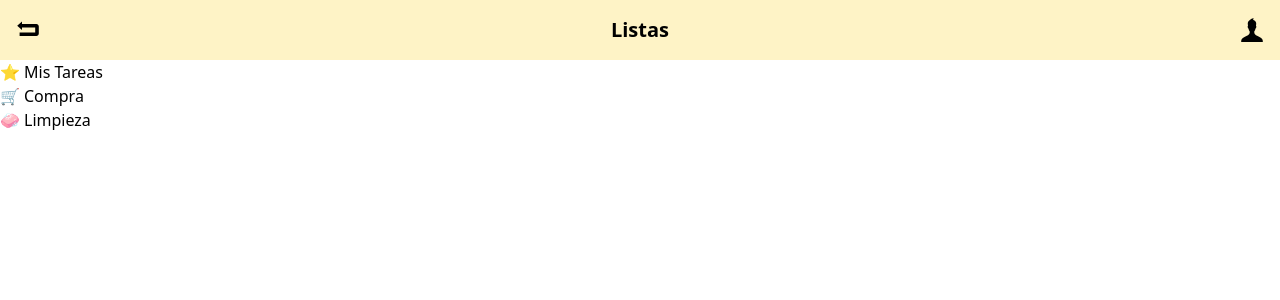
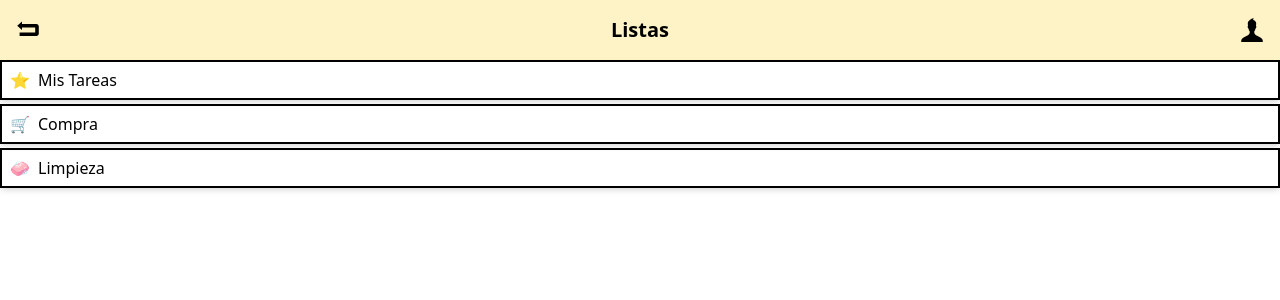
Before and after one commit to AdrielHercules/todolist-frontend, an Angular app: page / in a window 1280 px wide. Shown: the top 300 px of the page. Built offline with nearby package versions, Linux system fonts and the light colour scheme.

Commit message:
Improve list-page and list-item layout and styling

```diff
--- a/src/app/list-page/list-item/list-item.component.html
+++ b/src/app/list-page/list-item/list-item.component.html
@@ -1,4 +1,4 @@
-<div class="flex gap-1 hover:bg-amber-300 ">
+<div class="flex gap-2 pl-2">
   <p>{{ list()?.icon }}</p>
   <p>{{ list()?.name }}</p>
 </div>
--- a/src/app/list-page/list-page.component.html
+++ b/src/app/list-page/list-page.component.html
@@ -1,7 +1,8 @@
 <section>
   @for (list of lists; track $index) {
-  <div>
-    <app-list-item routerLink="/tasks" [list]="list"></app-list-item>
+  <div routerLink="/tasks"
+    class="flex-col mb-1 h-10 border-2 shadow-md content-center hover:bg-amber-100 hover:cursor-pointer">
+    <app-list-item [list]="list"></app-list-item>
   </div>
   }
 </section>
```
